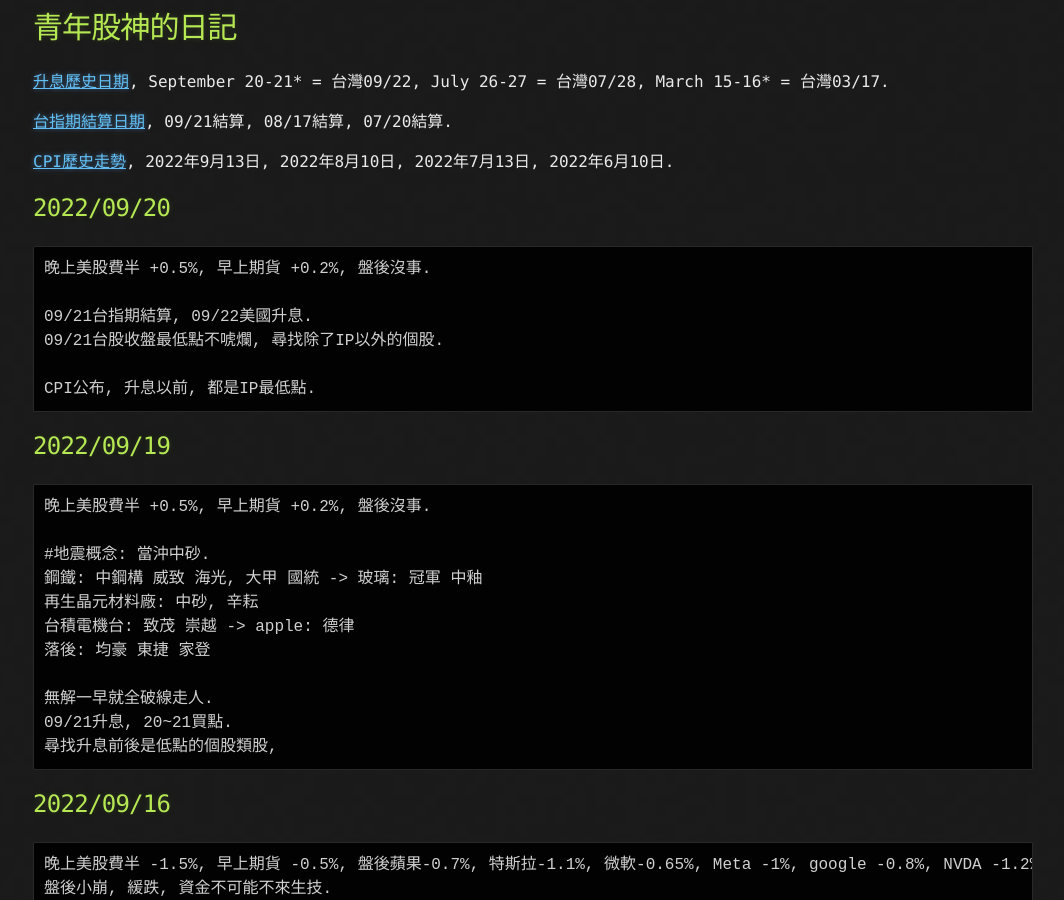
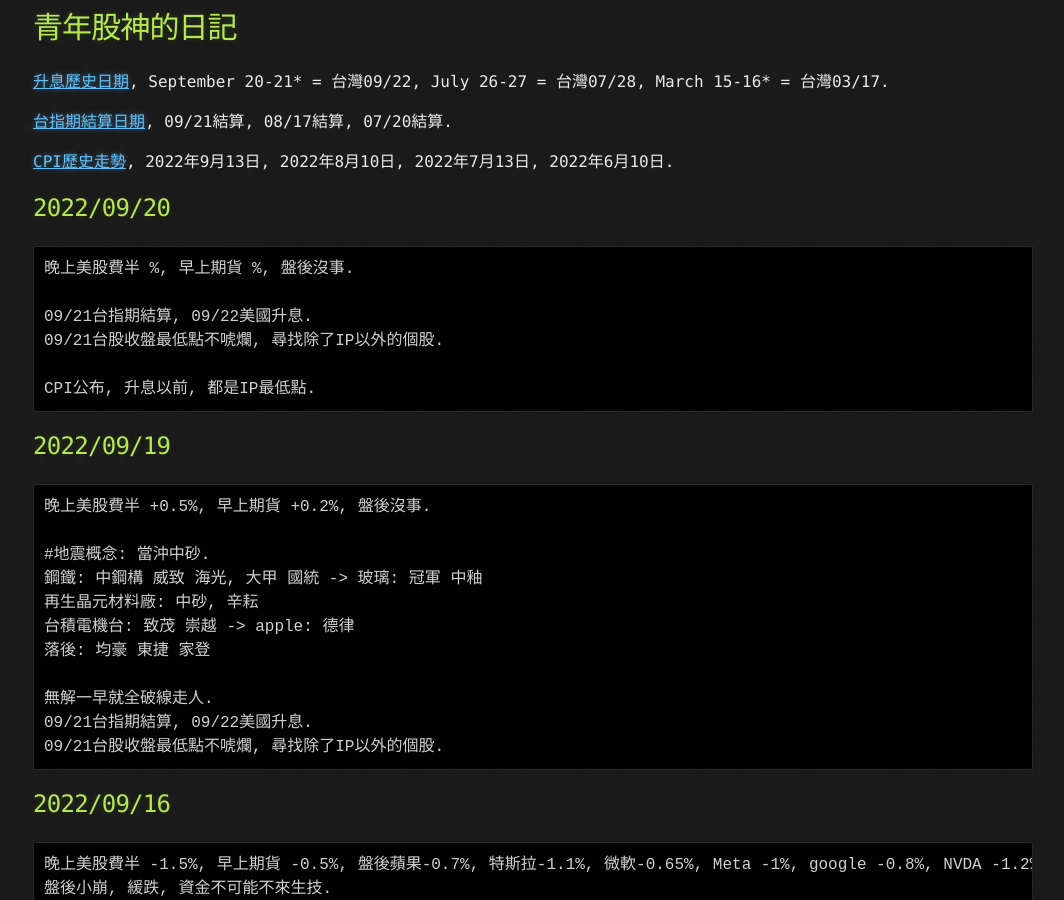
Before and after one commit to lepg5487/Stock_God, a Jekyll site: the page built from index.md, in a window 1280 px wide and 900 px high, scrolled down 228 px. Shown: the whole window, without its empty margins (107-1171 px from the left). Built offline with Jekyll 4.4.1, drawn with Linux system fonts in a browser that asks for light colours; our own code applies the rules of GitHub Pages for plain Markdown files.

Commit message:
Update index.md

````diff
--- a/index.md
+++ b/index.md
@@ -12,7 +12,7 @@ layout: testlayouts
 
 ## 2022/09/20
 ```
-晚上美股費半 +0.5%, 早上期貨 +0.2%, 盤後沒事.
+晚上美股費半 %, 早上期貨 %, 盤後沒事.
 
 09/21台指期結算, 09/22美國升息.
 09/21台股收盤最低點不唬爛, 尋找除了IP以外的個股.
@@ -31,8 +31,8 @@ CPI公布, 升息以前, 都是IP最低點.
 落後: 均豪 東捷 家登
 
 無解一早就全破線走人.
-09/21升息, 20~21買點.
-尋找升息前後是低點的個股類股,
+09/21台指期結算, 09/22美國升息.
+09/21台股收盤最低點不唬爛, 尋找除了IP以外的個股.
 ```
 
 ## 2022/09/16
````
